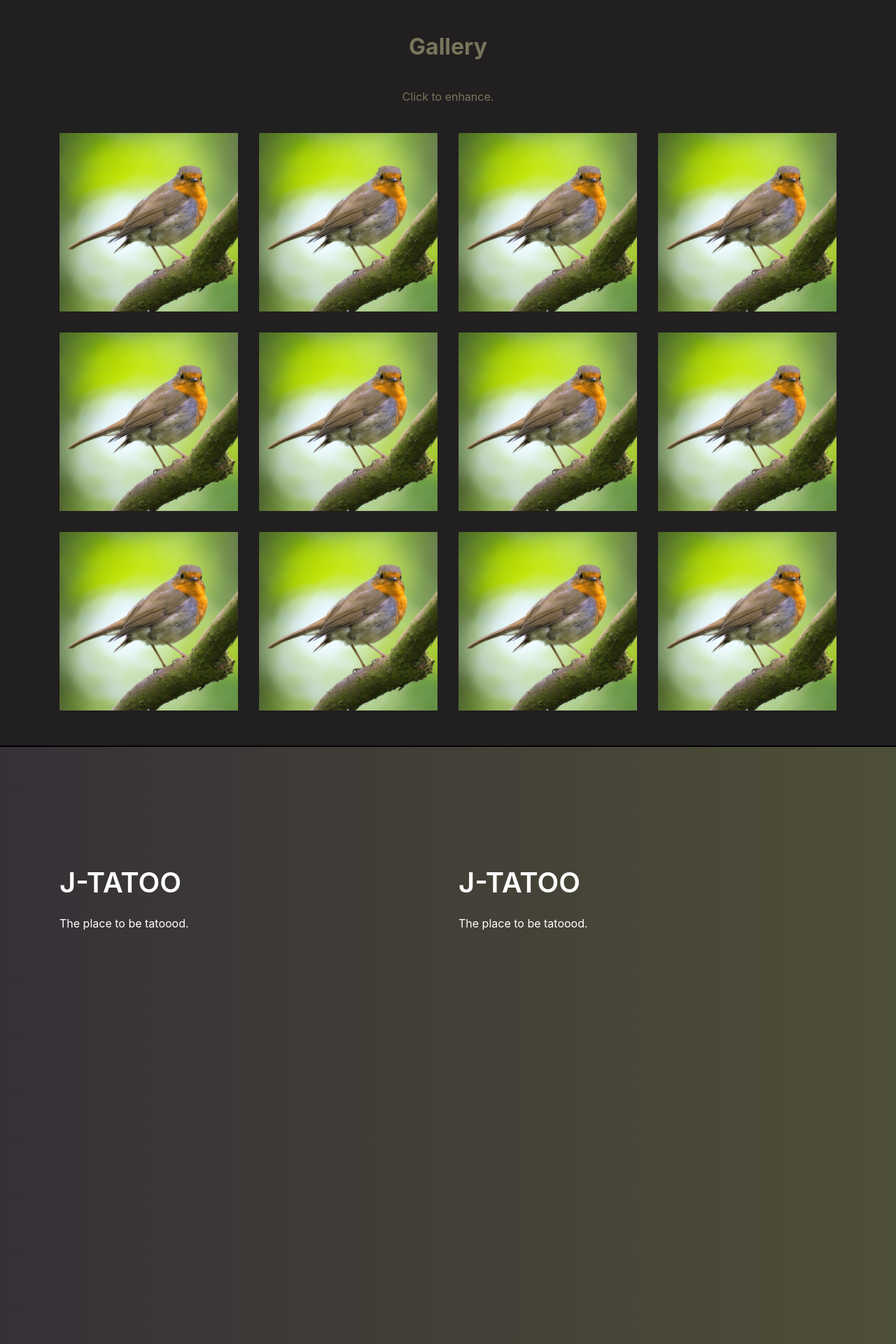
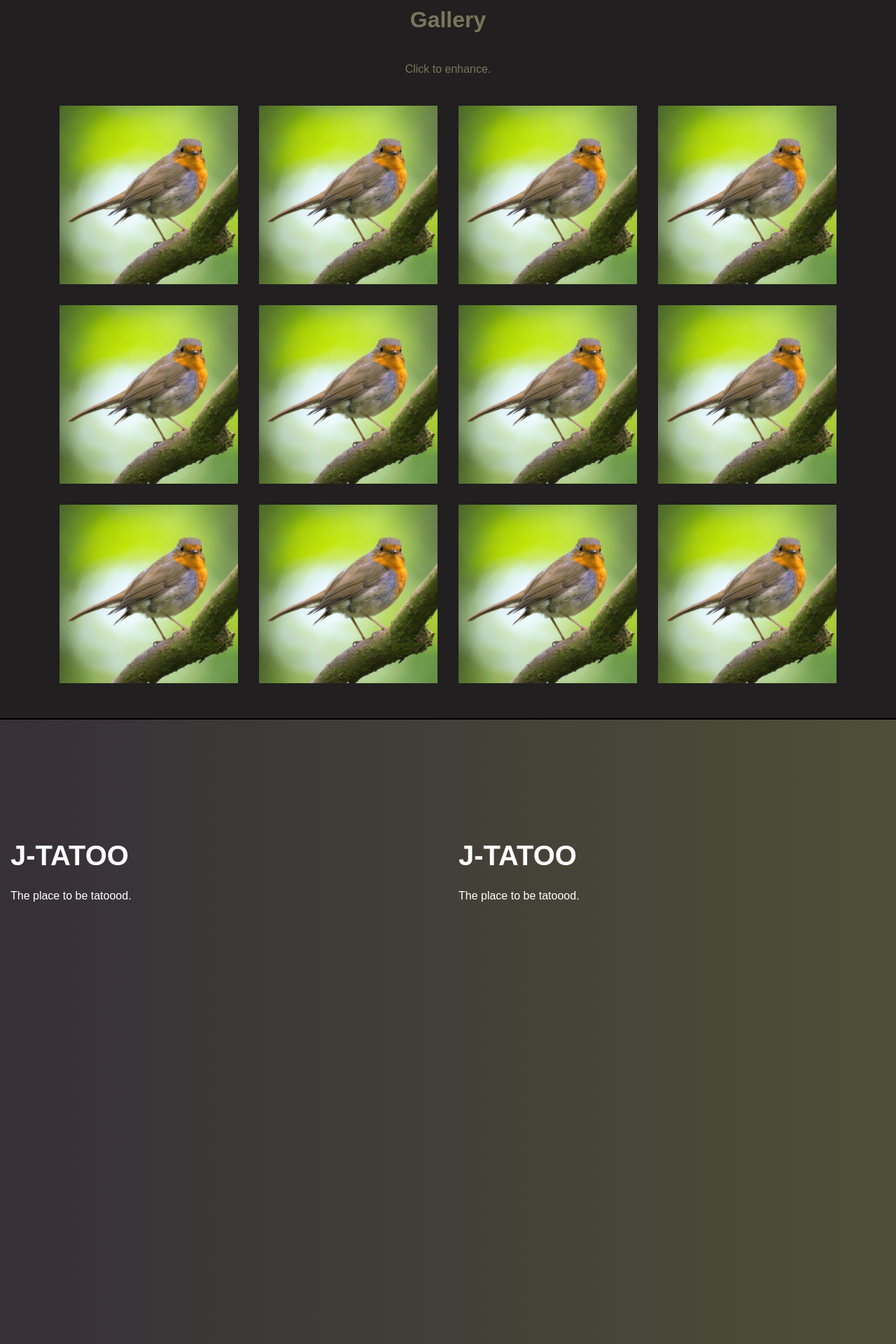
Before and after one commit to dawnbanawn/dawnbanawn.github.io, a PHP site: page /Project_05_J-Tattoo/index.html in a window 1280 px wide. Shown: the part 658-2578 px from the top of the page at 70% size. Run offline with PHP 8.4, Linux system fonts and the light colour scheme; some libraries are stand-ins or nearby versions.

Commit message:
Bugs and UI
Fixed layout bugs, and made links easier to see when you hover.

```diff
--- a/Project_05_J-Tattoo/index.html
+++ b/Project_05_J-Tattoo/index.html
@@ -15,7 +15,7 @@
       rel="stylesheet"
       href="https://cdnjs.cloudflare.com/ajax/libs/font-awesome/6.2.1/css/all.min.css"
     />
-    <link rel="stylesheet" href="style.css" />
+
     <link
       rel="stylesheet"
       href="https://cdnjs.cloudflare.com/ajax/libs/twitter-bootstrap/4.1.3/css/bootstrap.min.css"
@@ -24,16 +24,18 @@
       rel="stylesheet"
       href="https://cdnjs.cloudflare.com/ajax/libs/lightbox2/2.8.2/css/lightbox.min.css"
     />
+    <link rel="stylesheet" href="style.css" />
   </head>
   <body>
+    <div class="container-fluid">
+      <div class="row g-0">
         <section id="home">
-      <div class="row">
           <div class="col-md-12"></div>
+        </section>
       </div>
-    </section>
 
+      <div class="row g-0 fixed-top">
         <section id="nav-bar">
-      <div class="row">
           <div class="col-md-12">
             <nav class="navbar navbar-expand-md bg-light">
               <div class="container-fluid">
@@ -73,14 +75,15 @@
               </div>
             </nav>
           </div>
+        </section>
       </div>
-    </section>
 
       <!--Banner section-->
 
+      <div class="row g-0">
         <section id="banner">
-      <div class="row">
           <div class="col-md-12">
+
             <img
               class="image_skull"
               src="images/logo_skull_v2.png"
@@ -92,23 +95,25 @@
               <img class="logoName" src="images/logoName.png" alt="logo name" />
             </div>
 
+
             <video class="back_video" autoplay muted loop>
               <source src="videos/smoke.mp4" type="video/mp4" />
             </video>
-        </div>
+
           </div>
         </section>
+      </div>
 
+      <div class="row g-0">
         <section>
-      <div class="row">
           <div class="col-md-12">
             <div class="line"></div>
           </div>
+        </section>
       </div>
-    </section>
 
+      <div class="row g-0">
         <section id="gallery">
-      <div class="row">
           <div class="col-md-12">
             <div class="photo-gallery">
               <div class="container">
@@ -178,67 +183,25 @@
                       ><img class="img-fluid" src="images/img1.jpg"
                     /></a>
                   </div>
-                <!--
-                <div class="col-sm-6 col-md-4 col-lg-3 item">
-                  <a href="images/img1.jpg" data-lightbox="photos"
-                    ><img class="img-fluid" src="images/img1.jpg"
-                  /></a>
-                </div>
-                <div class="col-sm-6 col-md-4 col-lg-3 item">
-                  <a href="images/img1.jpg" data-lightbox="photos"
-                    ><img class="img-fluid" src="images/img1.jpg"
-                  /></a>
-                </div>
-                <div class="col-sm-6 col-md-4 col-lg-3 item">
-                  <a href="images/img1.jpg" data-lightbox="photos"
-                    ><img class="img-fluid" src="images/img1.jpg"
-                  /></a>
-                </div>
-                <div class="col-sm-6 col-md-4 col-lg-3 item">
-                  <a href="images/img1.jpg" data-lightbox="photos"
-                    ><img class="img-fluid" src="images/img1.jpg"
-                  /></a>
-                </div>
-                <div class="col-sm-6 col-md-4 col-lg-3 item">
-                  <a href="images/img1.jpg" data-lightbox="photos"
-                    ><img class="img-fluid" src="images/img1.jpg"
-                  /></a>
-                </div>
-                <div class="col-sm-6 col-md-4 col-lg-3 item">
-                  <a href="images/img1.jpg" data-lightbox="photos"
-                    ><img class="img-fluid" src="images/img1.jpg"
-                  /></a>
-                </div>
-                <div class="col-sm-6 col-md-4 col-lg-3 item">
-                  <a href="images/img1.jpg" data-lightbox="photos"
-                    ><img class="img-fluid" src="images/img1.jpg"
-                  /></a>
-                </div>
-                <div class="col-sm-6 col-md-4 col-lg-3 item">
-                  <a href="images/img1.jpg" data-lightbox="photos"
-                    ><img class="img-fluid" src="images/img1.jpg"
-                  /></a>
-                </div>
-                -->
-              </div>
                 </div>
               </div>
             </div>
           </div>
         </section>
+      </div>
 
+      <div class="row g-0">
         <section>
-      <div class="row">
           <div class="col-md-12">
             <div class="line_2"></div>
           </div>
+        </section>
       </div>
-    </section>
 
+      <div class="row g-0">
         <section id="about-us">
-      <div class="row">
           <div class="col-md-12">
-          <div class="container">
+            <div class="container-fluid">
               <div class="row">
                 <div class="col-md-6">
                   <p class="promo-title">J-TATOO</p>
@@ -251,8 +214,9 @@
               </div>
             </div>
           </div>
+        </section>
       </div>
-    </section>
+    </div>
 
     <script src="https://cdnjs.cloudflare.com/ajax/libs/jquery/3.2.1/jquery.min.js"></script>
     <script src="https://cdnjs.cloudflare.com/ajax/libs/twitter-bootstrap/4.1.3/js/bootstrap.bundle.min.js"></script>
--- a/Project_05_J-Tattoo/style.css
+++ b/Project_05_J-Tattoo/style.css
@@ -5,13 +5,10 @@
 
 html {
   scroll-behavior: smooth;
-  white-space: nowrap;
-  background-color: black;
-
 }
 body {
   font-family: sans-serif;
-
+  background-color: rgb(0, 0, 0);
 }
 
 #nav-bar {
@@ -22,8 +19,15 @@
 .navbar {
   background-image: linear-gradient(to right, rgb(0, 0, 0), rgb(0, 0, 0));
   padding: 0 !important;
+  opacity: 0.5;
+  height: 40px;
+}
+.navbar:hover {
   opacity: 0.8;
-  height: 40px;
+}
+a:hover {
+  color: rgb(255, 255, 0);
+  opacity: 0.8;
 }
 .navbar-brand {
   height: auto;
@@ -48,6 +52,7 @@
 
 .navbar-toggler {
   outline: none !important;
+  margin-right: 10px;
 }
 .navbar-toggler:focus,
 .navbar-toggler:active,
@@ -85,7 +90,7 @@
   justify-content: center;
   align-items: center;
 }
-.logoName{
+.logoName {
   z-index: 5;
   position: absolute;
   width: 60%;
@@ -148,7 +153,7 @@
   margin-bottom: -7px;
   background-attachment: fixed;
   background-position: left top;
-  background-size: 100% 750px;
+  background-size: 1000% 750px;
   color: white;
 }
 /*--section 1-*/
@@ -192,15 +197,9 @@
   justify-content: center;
   padding: 0;
 }
-/*
-.container-fluid {
+.col-md-12 {
   padding: 0;
-  margin-right: 10px;
-}*/
-
-
-
-
+}
 
 /*- Gallery -*/
 
@@ -230,17 +229,13 @@
 }
 
 @media (max-width: 740px) {
-  li{
+  li {
     margin: auto;
   }
-  .navbar-nav{
+  .navbar-nav {
     background-color: black;
   }
 }
-
-
-
-
 
 .photo-gallery .intro {
   font-size: 16px;
```
Lines whose indentation alone changed are shown as unchanged.
